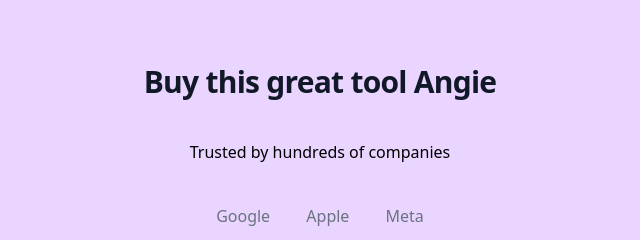
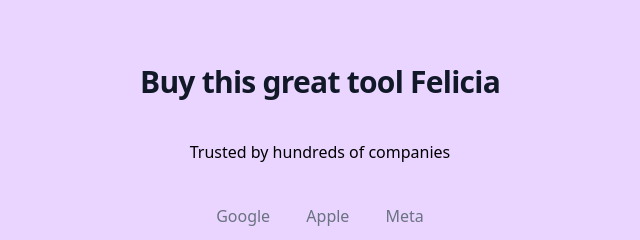
Before and after one commit to Reesecup1012/test-landing, a plain HTML site: page index.html in a window 1280 px wide. Shown: the top 240 px of the page, 320-960 px from the left. Drawn offline with nearby package versions, Linux system fonts and the light colour scheme.

Commit message:
change name

```diff
--- a/index.html
+++ b/index.html
@@ -5,7 +5,7 @@
   <body>
     <div class="py-16 bg-purple-200 h-screen">
       <h1 class="text-center text-3xl mb-10 font-extrabold tracking-tight text-gray-900">
-        Buy this great tool Angie </h1>
+        Buy this great tool Felicia </h1>
       <p class="text-center">Trusted by hundreds of companies</p>
       <ul class="text-center pt-10">
         <li class="inline text-gray-500 mx-4">Google</li>
```
